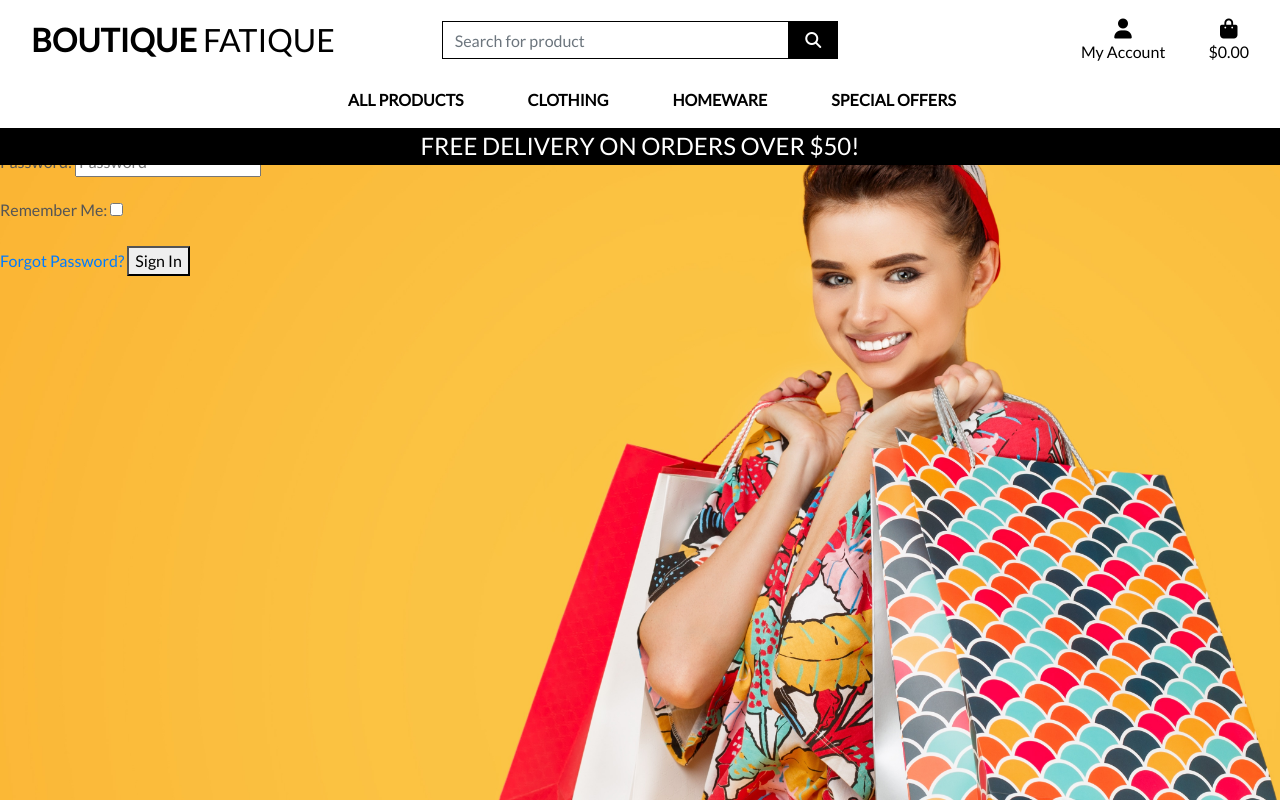
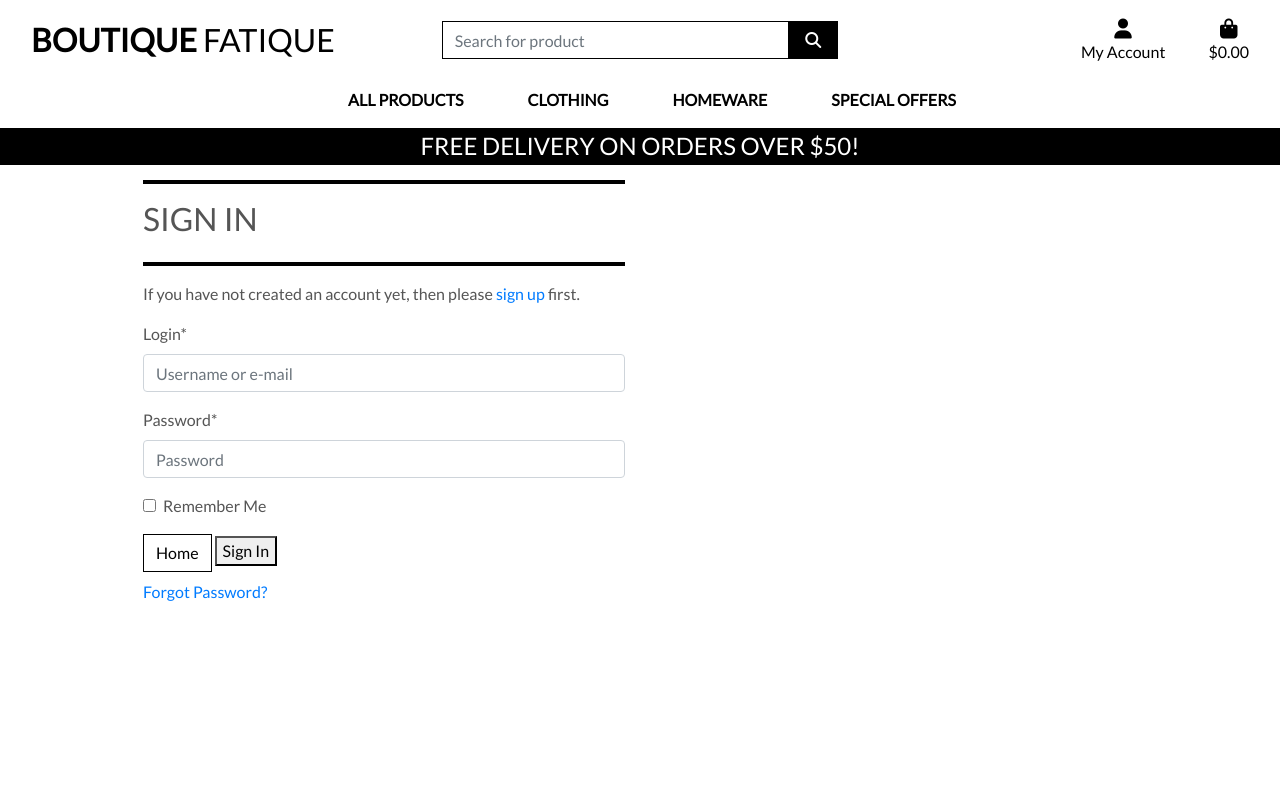
Before and after one commit to Silver25/boutique-fatigue, a Django app: page /accounts/login/ in a window 1280 px wide. Run offline with Django 3.2, Linux system fonts and the light colour scheme; some libraries are stand-ins or nearby versions.

Commit message:
update allauth template page with custom code

```diff
--- a/templates/allauth/account/login.html
+++ b/templates/allauth/account/login.html
@@ -5,9 +5,11 @@
 
 {% block head_title %}{% trans "Sign In" %}{% endblock %}
 
-{% block content %}
+{% block inner_content %}
 
-<h1>{% trans "Sign In" %}</h1>
+<hr>
+<h2 class="logo-font mb-4">{% trans "Sign In" %}</h2>
+<hr>
 
 {% get_providers as socialaccount_providers %}
 
@@ -35,12 +37,15 @@ for a {{ site_name }} account and sign in below:{% endblocktrans %}</p>
 
 <form class="login" method="POST" action="{% url 'account_login' %}">
   {% csrf_token %}
-  {{ form.as_p }}
+  {{ form|crispy }}
   {% if redirect_field_value %}
   <input type="hidden" name="{{ redirect_field_name }}" value="{{ redirect_field_value }}" />
   {% endif %}
-  <a class="button secondaryAction" href="{% url 'account_reset_password' %}">{% trans "Forgot Password?" %}</a>
+  <a class="btn btn-outline-black rounded-0" href="{% url 'home' %}">Home</a>
   <button class="primaryAction" type="submit">{% trans "Sign In" %}</button>
+  <p class="mt-2">
+    <a class="button secondaryAction" href="{% url 'account_reset_password' %}">{% trans "Forgot Password?" %}</a>
+  </p>
 </form>
 
 {% endblock %}
```
